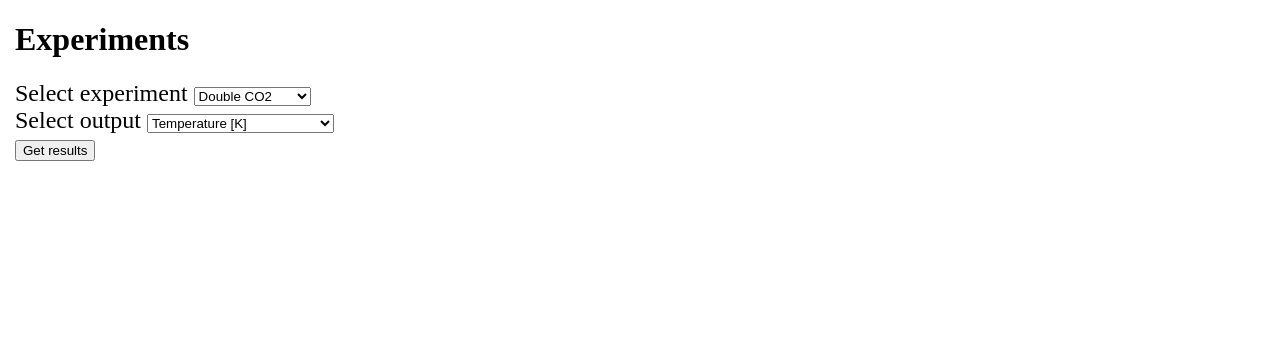
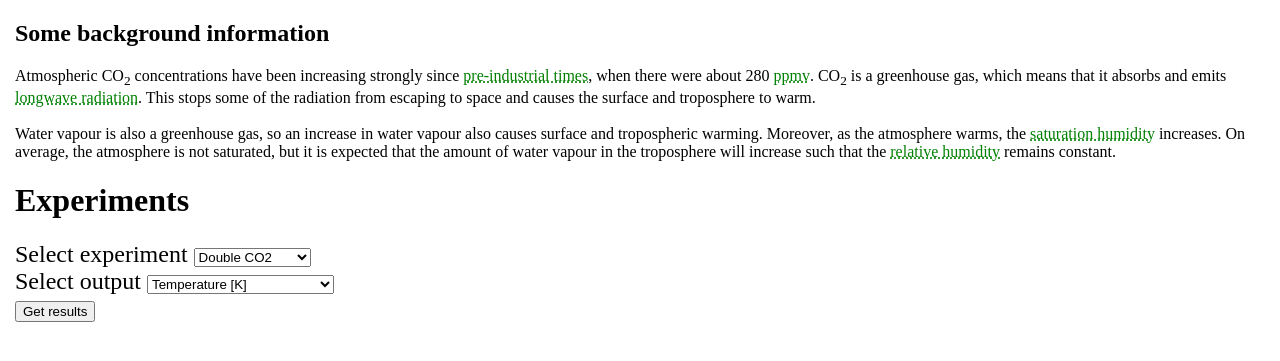
Before and after one commit to lkluft/konrad-website, a Flask app: page /run_konrad in a window 1280 px wide. Shown: the top 361 px of the page. Run offline with Flask 2, Linux system fonts and the light colour scheme.

Commit message:
Revert "Remove background info"
This reverts commit ccfdfa9c95e9ee6c43dff87ed2ab4bf4febedd40.

```diff
--- a/templates/UserInput.html
+++ b/templates/UserInput.html
@@ -6,6 +6,30 @@
     <link rel="stylesheet" href="{{ url_for('static', filename='css/main.css') }}">
 </head>
 <body>
+    <h2>Some background information</h2>
+    <font size=3><div>
+        Atmospheric CO<sub>2</sub> concentrations have been
+        increasing strongly since
+        <abbr title="In climate science, 'pre-industrial' normally refers to the atmospheric state of 1850. The industrial revolution started about a hundred years before this in Britain, and it brought about many technological advancements. Initially its impact on the environment was small, but this grew over time and as industrialisation spread to other parts of the world." tabindex="-1">pre-industrial times</abbr>,
+        when there were about 280
+        <abbr title="parts per million by volume" tabindex="-1">ppmv</abbr>.
+        CO<sub>2</sub> is a greenhouse gas, which means that it absorbs and
+        emits
+        <abbr title="In climate science, longwave radiation describes the radiation emitted from the surface and the atmosphere, a lot of which is infrared." tabindex="-1">longwave radiation</abbr>.
+        This stops some of the radiation from escaping to space and causes the
+        surface and troposphere to warm.
+    </div><br />
+    <div>
+        Water vapour is also a greenhouse gas, so an increase in water vapour
+        also causes surface and tropospheric warming.
+        Moreover, as the atmosphere warms, the
+        <abbr title="the maximum amount of water vapour that the atmosphere can contain" tabindex="-1">saturation humidity</abbr>
+        increases.
+        On average, the atmosphere is not saturated, but it is expected that
+        the amount of water vapour in the troposphere will increase such that the
+        <abbr title="a fraction of the saturation humidity" tabindex="-1">relative humidity</abbr>
+        remains constant.
+    </div></font>
     <h1>Experiments</h1>
     <form method="post">
         <font size=5>
```
